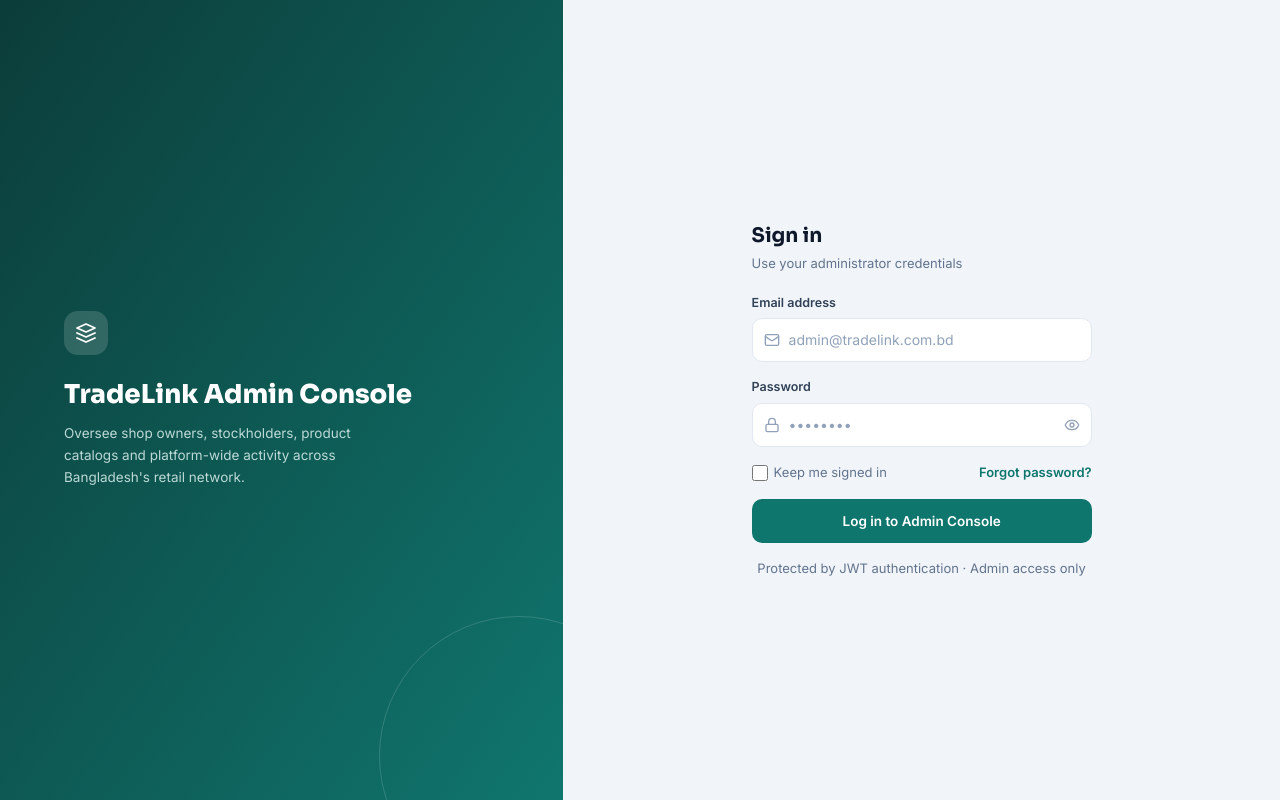
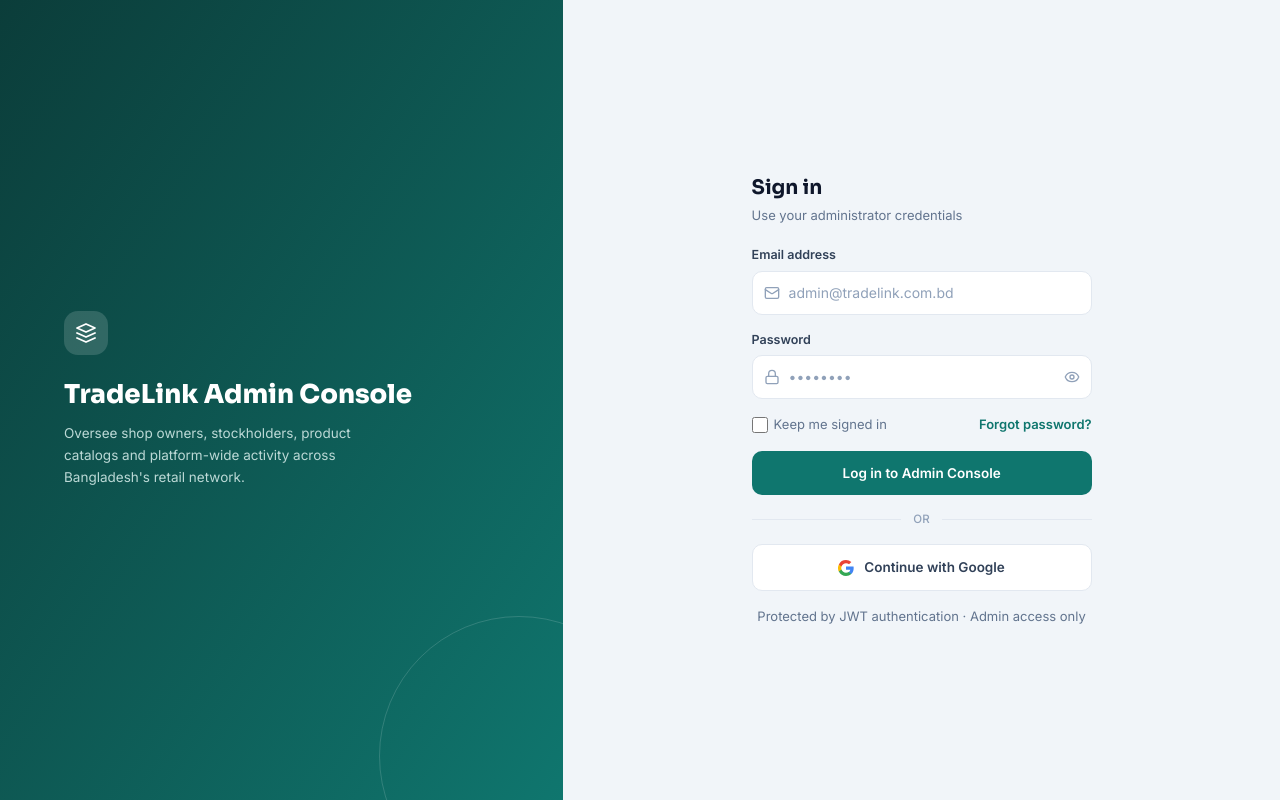
Before and after one commit to Mehedi8813/Tradelink_Web_Version, a Next.js app: page /admin/login in a window 1280 px wide. Built offline with nearby package versions, Linux system fonts and the light colour scheme; no server answers.

Commit message:
google sign up

```diff
--- a/src/app/admin/login/page.jsx
+++ b/src/app/admin/login/page.jsx
@@ -3,7 +3,11 @@
 import { useState } from "react";
 import { useRouter } from "next/navigation";
 import { Mail, Lock, Eye, EyeOff, Loader2 } from "lucide-react";
-import { signInWithEmailAndPassword } from "firebase/auth";
+import {
+  signInWithEmailAndPassword,
+  GoogleAuthProvider,
+  signInWithPopup,
+} from "firebase/auth";
 import { doc, setDoc, serverTimestamp } from "firebase/firestore";
 import { auth, db } from "@/lib/firebase";
 
@@ -31,6 +35,7 @@
   const [password, setPassword] = useState("");
   const [showPassword, setShowPassword] = useState(false);
   const [loading, setLoading] = useState(false);
+  const [googleLoading, setGoogleLoading] = useState(false);
   const [error, setError] = useState("");
 
   async function handleSubmit(e) {
@@ -66,6 +71,42 @@
       console.error("Firebase sign-in error code:", err.code);
     } finally {
       setLoading(false);
+    }
+  }
+
+  async function handleGoogleSignIn() {
+    setError("");
+    setGoogleLoading(true);
+    try {
+      const provider = new GoogleAuthProvider();
+      const userCredential = await signInWithPopup(auth, provider);
+      const user = userCredential.user;
+
+      await setDoc(
+        doc(db, "adminSessions", user.uid),
+        {
+          email: user.email,
+          name: user.displayName,
+          provider: "google",
+          lastLoginAt: serverTimestamp(),
+        },
+        { merge: true }
+      );
+
+      router.push("/admin/dashboard");
+    } catch (err) {
+      if (err.code !== "auth/popup-closed-by-user") {
+        let message = "Unable to sign in with Google. Please try again.";
+        if (err.code === "auth/popup-blocked") {
+          message = "The sign-in popup was blocked. Please allow popups and try again.";
+        } else if (err.code === "auth/network-request-failed") {
+          message = "Network error. Please check your connection.";
+        }
+        setError(message);
+        console.error("Google sign-in error code:", err.code);
+      }
+    } finally {
+      setGoogleLoading(false);
     }
   }
 
@@ -173,6 +214,45 @@
               {loading ? "Signing in..." : "Log in to Admin Console"}
             </button>
 
+            <div className="flex items-center gap-3">
+              <span className="h-px flex-1 bg-slate-200" />
+              <span className="text-[11.5px] font-medium uppercase tracking-wide text-slate-400">
+                or
+              </span>
+              <span className="h-px flex-1 bg-slate-200" />
+            </div>
+
+            <button
+              type="button"
+              onClick={handleGoogleSignIn}
+              disabled={googleLoading}
+              className="flex w-full items-center justify-center gap-2.5 rounded-lg border-[1.5px] border-slate-200 bg-white py-3 font-semibold text-[13.5px] text-slate-700 transition-colors hover:bg-slate-50 disabled:cursor-not-allowed disabled:opacity-70"
+            >
+              {googleLoading ? (
+                <Loader2 className="h-4 w-4 animate-spin text-slate-400" />
+              ) : (
+                <svg className="h-4 w-4" viewBox="0 0 24 24">
+                  <path
+                    fill="#4285F4"
+                    d="M23.5 12.27c0-.85-.08-1.66-.22-2.45H12v4.64h6.45a5.52 5.52 0 0 1-2.4 3.62v3h3.87c2.27-2.09 3.58-5.17 3.58-8.81z"
+                  />
+                  <path
+                    fill="#34A853"
+                    d="M12 24c3.24 0 5.96-1.07 7.94-2.91l-3.87-3c-1.08.72-2.45 1.15-4.07 1.15-3.13 0-5.78-2.11-6.73-4.96H1.29v3.1A12 12 0 0 0 12 24z"
+                  />
+                  <path
+                    fill="#FBBC05"
+                    d="M5.27 14.28a7.2 7.2 0 0 1 0-4.56v-3.1H1.29a12 12 0 0 0 0 10.76l3.98-3.1z"
+                  />
+                  <path
+                    fill="#EA4335"
+                    d="M12 4.77c1.76 0 3.34.6 4.58 1.79l3.44-3.44A11.98 11.98 0 0 0 12 0 12 12 0 0 0 1.29 6.62l3.98 3.1C6.22 6.88 8.87 4.77 12 4.77z"
+                  />
+                </svg>
+              )}
+              {googleLoading ? "Signing in with Google..." : "Continue with Google"}
+            </button>
+
             <span className="text-center text-[13px] text-slate-500">
               Protected by JWT authentication · Admin access only
             </span>
```
